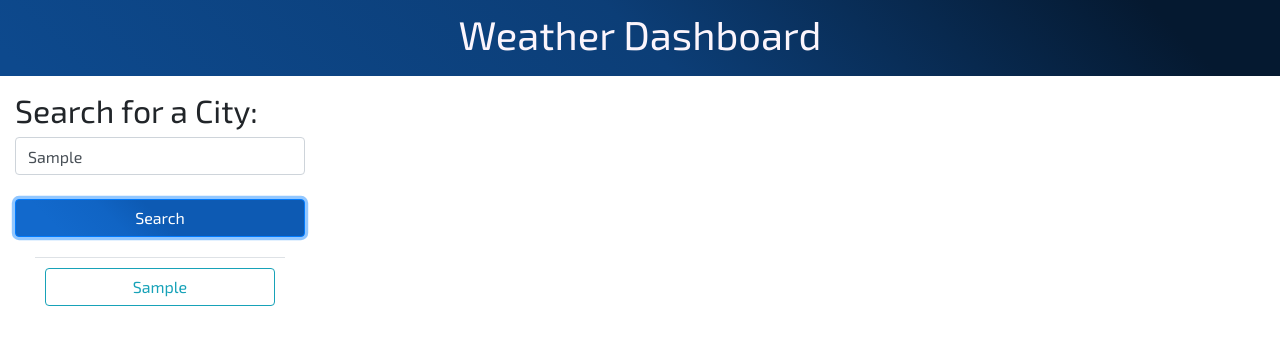
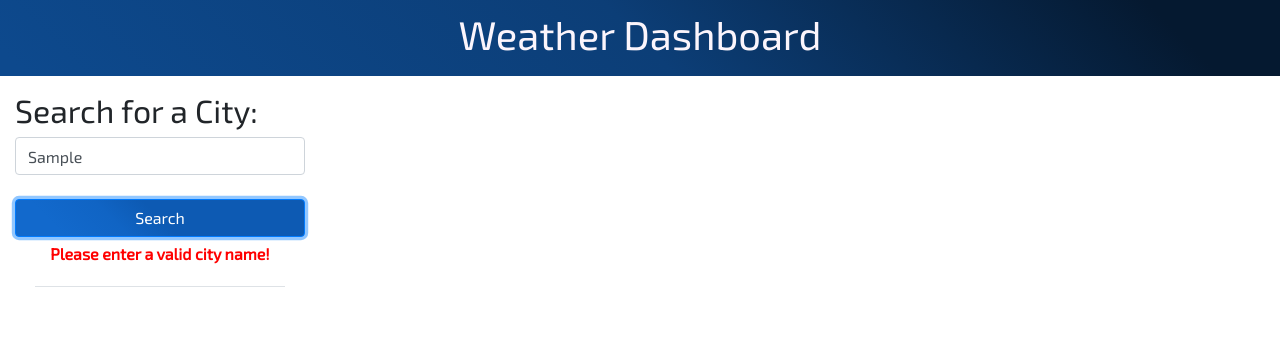
Before and after one commit to crossigarcia/weather-dashboard, a plain HTML site: page index.html in a window 1280 px wide. Both pictures are taken after typing "Sample" into the empty fields and a click on the button "Search". Drawn offline with nearby package versions, Linux system fonts and the light colour scheme; no server answers.

Commit message:
added error handling

```diff
--- a/assets/css/style.css
+++ b/assets/css/style.css
@@ -51,3 +51,11 @@ ul {
 .list-btn {
    margin-bottom: 10px;
 }
+
+.error-mssg {
+   color: red;
+   font-weight: bold;
+   text-align: center;
+   margin-top: 5px;
+   margin-bottom: 0;
+}
--- a/assets/js/script.js
+++ b/assets/js/script.js
@@ -37,6 +37,13 @@ function getWeatherInfo(cityName) {
 
       getUvi(lat, lon);
       getForecast(cityName);
+   })
+   .catch((error) => {
+      $('#search-history').empty();
+
+      let errorMessage = $('<p>').addClass('error-mssg').text('Please enter a valid city name!');
+
+      $('#error-message').append(errorMessage);
    });
 };
 
--- a/index.html
+++ b/index.html
@@ -22,6 +22,7 @@
             <h2>Search for a City:</h2>
             <input type="text" id="city-name" name="city-name" class="form-control"></br>
             <button id="search-btn" class="btn btn-primary btn-block">Search</button>
+            <div id="error-message"></div>
             <div id="search-history"></div>
          </div>
 
```
